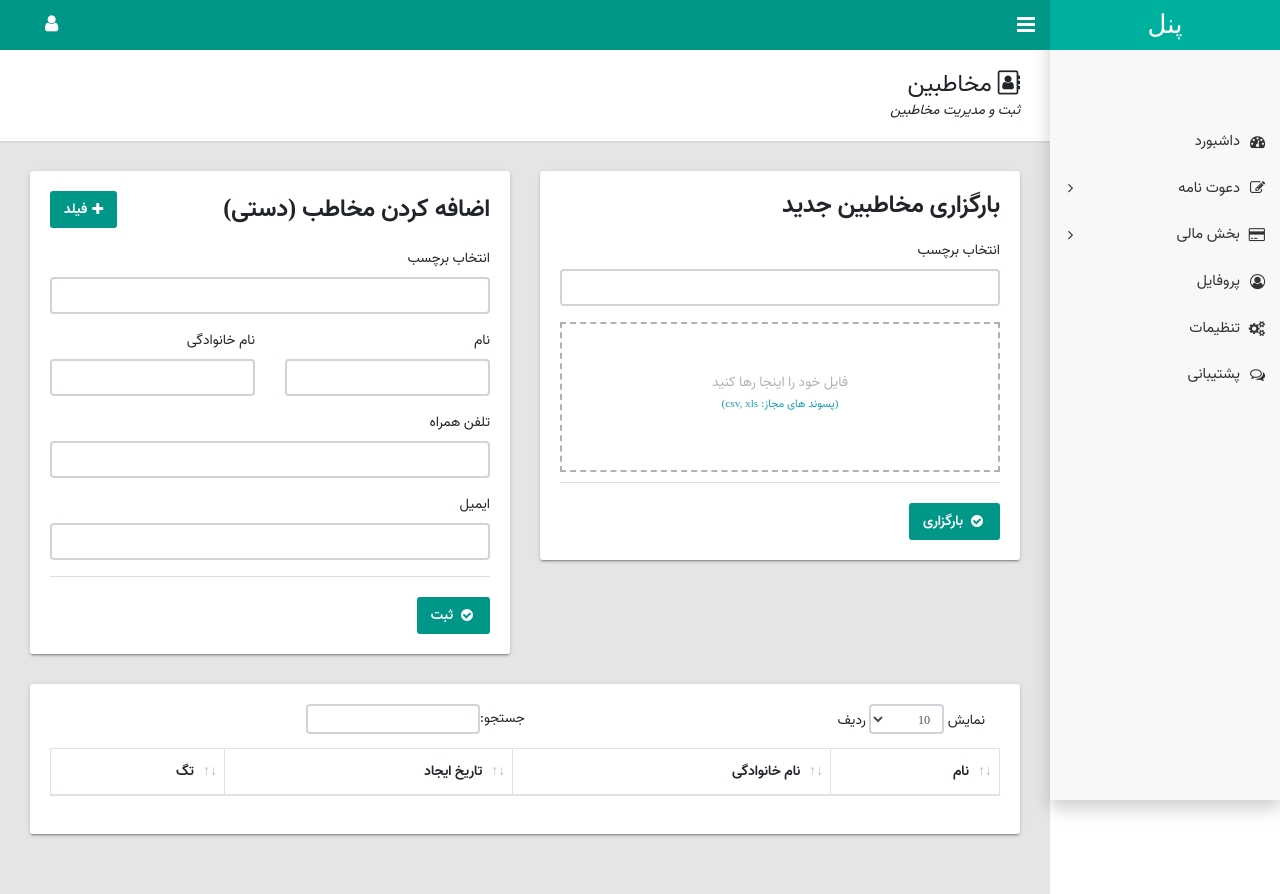
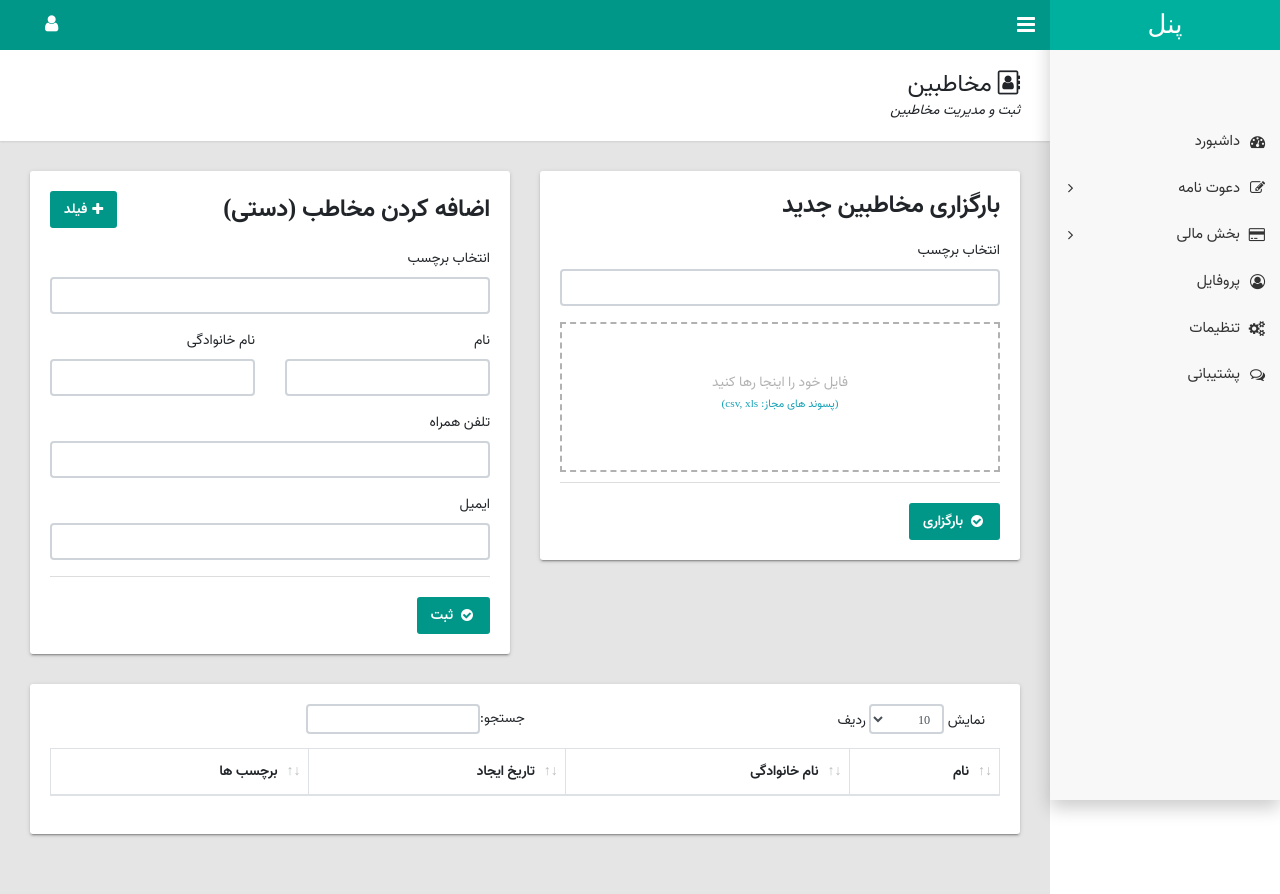
Before and after one commit to mthri/invitation, a Django app: template dashboard/templates/dashboard/contact_manage.html in a window 1280 px wide. Run offline with Django 3.2, Linux system fonts and the light colour scheme; the template is opened without the code that fills it, so the values that code supplies are empty; parts of the project's set-up code (start-up, migrations or seed data) failed here and were passed over; some libraries are stand-ins or nearby versions.

```diff
--- a/dashboard/templates/dashboard/contact_manage.html
+++ b/dashboard/templates/dashboard/contact_manage.html
@@ -141,7 +141,7 @@
                         <th>نام</th>
                         <th>نام خانوادگی</th>
                         <th>تاریخ ایجاد</th>
-                        <th>تگ</th>
+                        <th>برچسب ها</th>
                     </tr>
                 </thead>
                 <table>
@@ -160,7 +160,7 @@
 <script type="text/javascript" src="{% static 'dashboard/js/plugins/select2.min.js' %}"></script>
 <script type="text/javascript" src="{% static 'dashboard/js/plugins/jquery.dataTables.min.js' %}"></script>
 <script type="text/javascript" src="{% static 'dashboard/js/plugins/dataTables.bootstrap.min.js' %}"></script>
-<script type="text/javascript" src="{% static 'dashboard/js/ persian-datatable.js' %}"></script>
+<script type="text/javascript" src="{% static 'dashboard/js/persian-datatable.js' %}"></script>
 <script>
     $('.select2').select2();
     $('#sampleTable').DataTable({
```
Also changed, not shown: dashboard/static/dashboard/js/persian-datatable.js (renamed from dashboard/static/dashboard/js/ persian-datatable.js).
